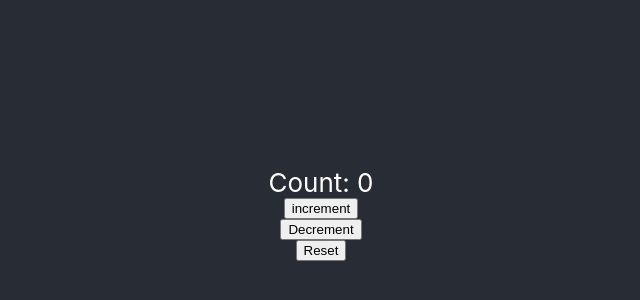
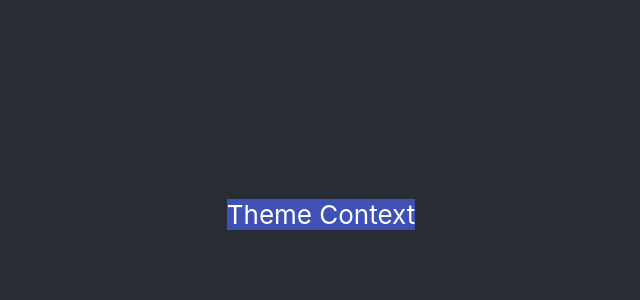
Before and after one commit to mostofakamalpassa/reactwithtypescript-semple-project, a React (Create React App) app: page / in a window 1280 px wide. Shown: the part 186-486 px from the top of the page, without its empty margins (319-959 px from the left). Built offline with nearby package versions, Linux system fonts and the light colour scheme.

Commit message:
Context api use

```diff
--- a/src/App.tsx
+++ b/src/App.tsx
@@ -14,7 +14,8 @@
 import { LoggedIn } from './components/states/LoggedIn';
 import { User } from './components/states/User';
 
-
+import {ThemeContextProvider} from './components/context/ThemeContext'
+import {Box} from './components/context/Box';
 function App() {
   const personName = {
     first:'kamal',
@@ -64,7 +65,10 @@
 
         {/* <LoggedIn></LoggedIn> */}
         {/* <User></User> */}
-        <Counter></Counter>
+        {/* <Counter></Counter> */}
+        <ThemeContextProvider>
+            <Box></Box>
+        </ThemeContextProvider>
       </header>
     </div>
   );
--- /dev/null
+++ b/src/components/context/Box.tsx
@@ -0,0 +1,8 @@
+import { useContext } from 'react'
+import {ThemeContext} from './ThemeContext'
+// step 4: useContext
+export const Box = ()=>{
+
+    const theme = useContext(ThemeContext)
+    return <div style={{backgroundColor:theme.primary.main, color:theme.primary.text}}>Theme Context</div>
+}
--- /dev/null
+++ b/src/components/context/ThemeContext.tsx
@@ -0,0 +1,18 @@
+import { createContext } from "react";
+import { theme } from "./Thems";
+// step 1 : create a context
+// step 2: initialize context
+// step 3: create provider
+
+// step 4: useContext
+
+
+type ThemeContextProviderProps = {
+    children: React.ReactNode
+}
+
+export const ThemeContext = createContext(theme);
+
+export const ThemeContextProvider = ({children}: ThemeContextProviderProps) => {
+     return <ThemeContext.Provider value={theme}>{children}</ThemeContext.Provider>
+}
--- /dev/null
+++ b/src/components/context/Thems.tsx
@@ -0,0 +1,11 @@
+export const theme = {
+    primary:{
+        main:'#3f51b5',
+        text: '#fff'
+    },
+
+    secondary:{
+        main:'#f50057',
+        text:'#fff'
+    }
+}
```
